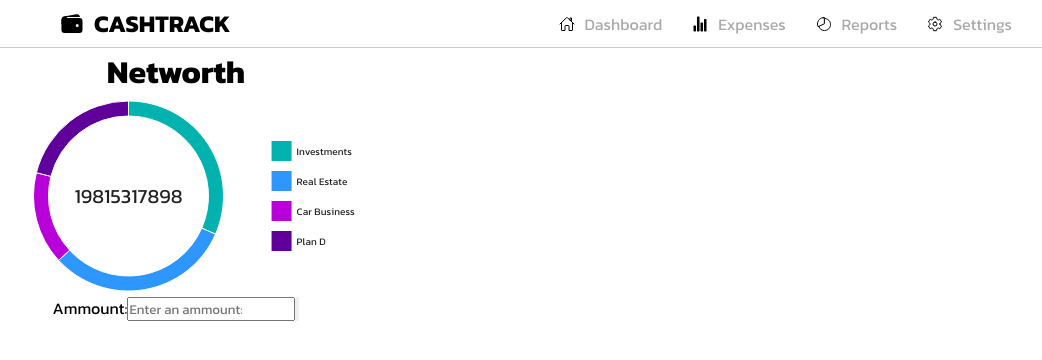
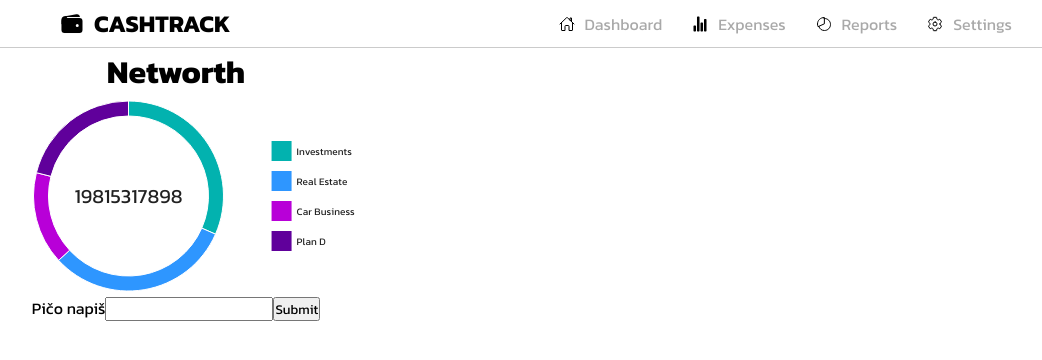
Before and after one commit to rokijaa/expense-tracker, a React (Vite) app: page / in a window 1280 px wide. Shown: the top 360 px of the page, without its empty margins (104-1146 px from the left). Built offline with nearby package versions, Linux system fonts and the light colour scheme.

Commit message:
seru koně

```diff
--- a/package.json
+++ b/package.json
@@ -19,7 +19,7 @@
   },
   "devDependencies": {
     "@eslint/js": "^9.9.0",
-    "@types/react": "^18.3.3",
+    "@types/react": "^18.3.11",
     "@types/react-dom": "^18.3.0",
     "@vitejs/plugin-react-swc": "^3.5.0",
     "eslint": "^9.9.0",
--- a/src/Content.jsx
+++ b/src/Content.tsx
@@ -37,9 +37,6 @@ function PieCenterLabel({ children }) {
   export function Content() {
     const [networth, setNetworth] = useState(19815317898)
 
-    function handleNetworth(){
-      setNetworth(ammountInputId);
-    }
 
     return(
       <div className="cont__user">
@@ -49,10 +46,10 @@ function PieCenterLabel({ children }) {
                     series={[{ data, innerRadius: 80 }]} {...size}>
                 <PieCenterLabel>{networth}</PieCenterLabel>
                 </PieChart>
-                <form>
-                  <label for="ammount">Ammount:</label>
-                  <input type="text" placeholder="Enter an ammount:"/>
-                  <input type="button"/>
+                <form onSubmit={() => {}}>
+                  <label htmlFor="">Pičo napiš</label>
+                  <input type="text" onChange={e => {setNetworth()}}/>
+                  <button type="submit">Submit</button>
                 </form>
             </div>
             <div className="cont__chart"></div>
```
Also changed, not shown: tsconfig.json (added, +25 -0 lines), tsconfig.node.json (added, +10 -0 lines), 1 other file (tests, documents, lock files or other folders).
